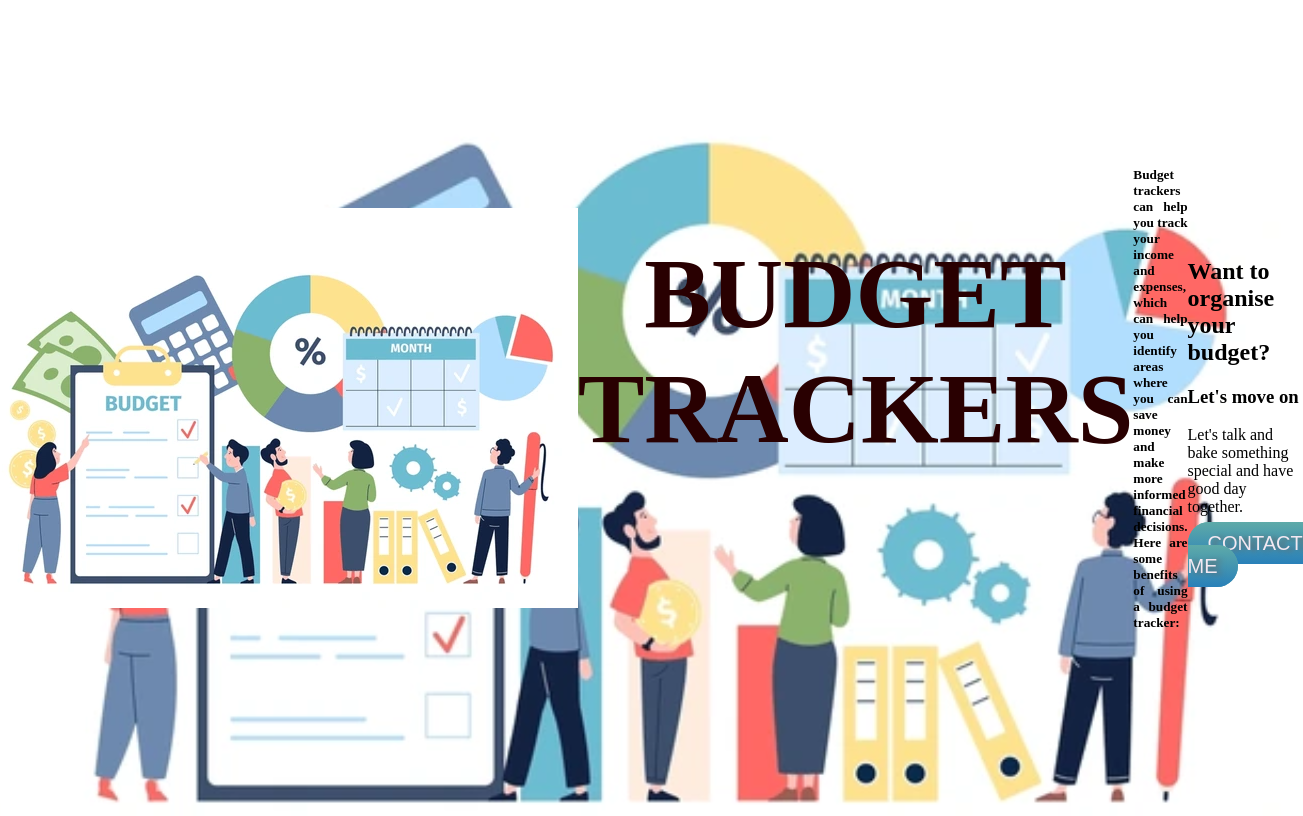
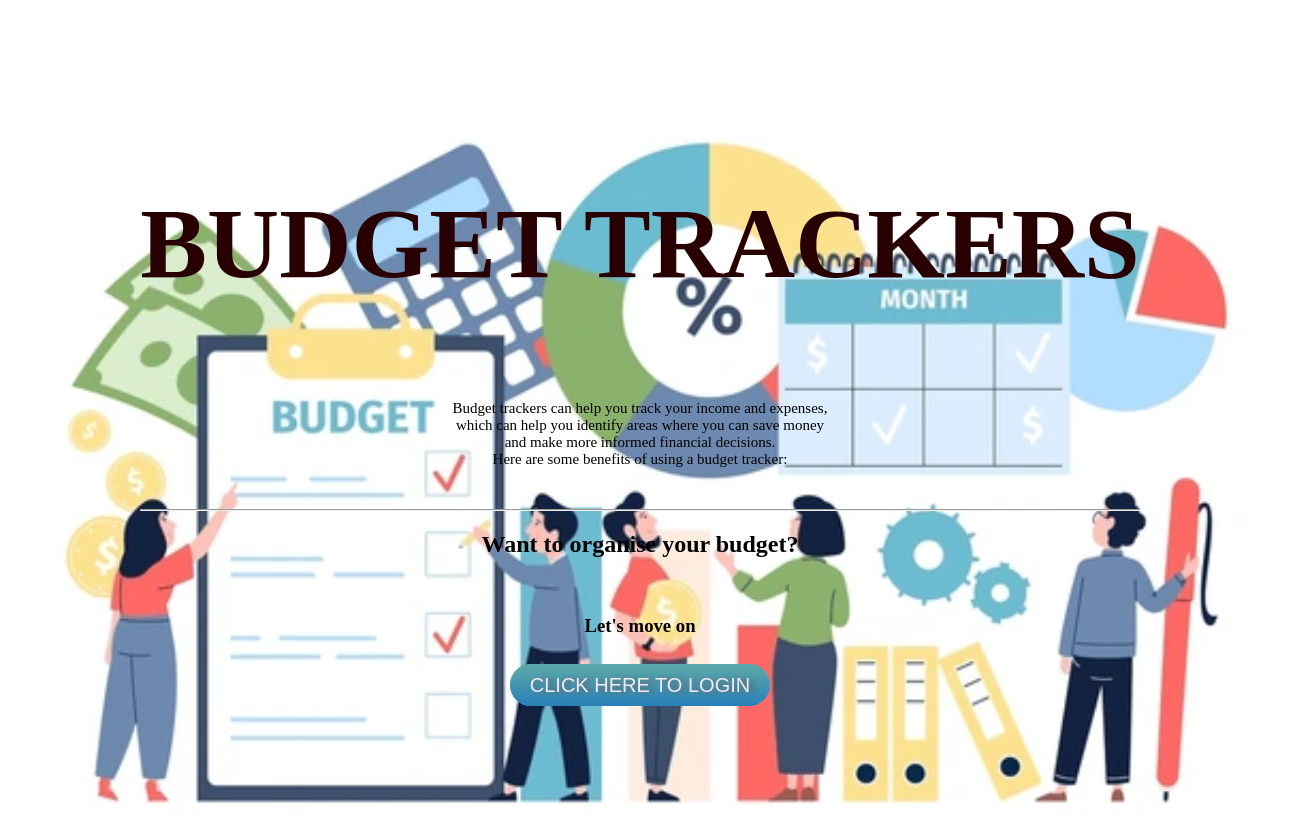
Before and after one commit to Cathereen-Sebastian/budget-tracker., a plain HTML site: page index.html in a window 1280 px wide. Shown: the whole page, 1303 px wide, since content can reach past the window. Drawn offline with Linux system fonts and the light colour scheme.

Commit message:
change in login page

```diff
--- a/index.html
+++ b/index.html
@@ -1,25 +1,30 @@
-<html><!DOCTYPE html>
+<!DOCTYPE html>
 <html lang="en">
 <head>
     <meta charset="UTF-8">
     <meta name="viewport" content="width=device-width, initial-scale=1.0">
     <title>Budget Trackers </title>
     <link rel="stylesheet" href="style.css">
-    <img class="intropic" src="img4.webp" alt="intro-img">
-    <h1>BUDGET TRACKERS<br><br></h1>
-    <div>
-    <h5>Budget trackers can help you track your income and expenses, which can help you identify areas where you can save money and make more informed financial decisions. Here are some benefits of using a budget tracker:</h5>
-    <br></div>
+
+
+
 </head>
 <body>
-    <div class="signin">
-        <h2>Want to organise your budget?</h2>
-        <h3>Let's move on </h3>
-        <p class="contact-message">Let's talk and bake something special and have good day together. </p>
-        <a class="btn" href="mailto:cathereensebastian@email.com">CONTACT ME</a>
-      </div>
+    <div>
+        <div class="introp">
+            <h1>BUDGET TRACKERS</h1><br>
+
+        <p>Budget trackers can help you track your income and expenses,<br> which can help you identify areas where you can save money <br>and make more informed financial decisions. <br>Here are some benefits of using a budget tracker:</p>
+        </div><br><hr>
+        <div class="signin">
+            <h2>Want to organise your budget?</h2><br>
+            <h3>Let's move on </h3><br>
+            <a class="btn" href="">CLICK HERE TO LOGIN</a>
+          </div>
+    </div>
+
 
 
 
 </body>
-</html></html>
+</html>
--- a/style.css
+++ b/style.css
@@ -45,3 +45,10 @@ h5 {
     background-image: linear-gradient(to bottom, #131f26, #3498db);
     text-decoration: none;
   }
+ .introp {
+    text-align: center;
+    font-size: 15px;
+ }
+ .signin {
+    text-align: center;
+ }
```
